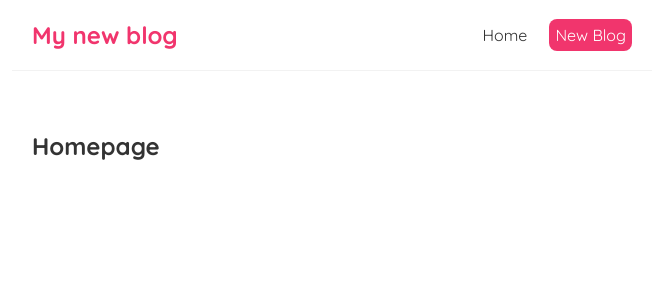
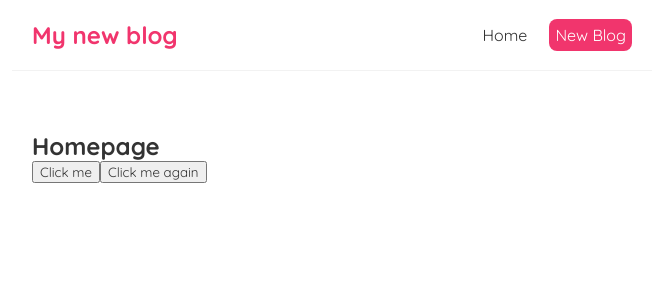
Before and after one commit to RajaramBhurtel/react-blog, a React (Create React App) app: page / in a window 1280 px wide. Shown: the top 300 px of the page, without its empty margins (308-971 px from the left). Built offline with nearby package versions, Linux system fonts and the light colour scheme.

Commit message:
Events in React

```diff
--- a/src/Home.js
+++ b/src/Home.js
@@ -1,7 +1,18 @@
 const Home = () => {
+    const handleClick = (e) =>{
+        console.log('clicked', e);
+    }
+    const handleClickAgain = (name) =>{
+        console.log('clicked by ' + name);
+    }
     return (
         <div className="home">
             <h2>Homepage</h2>
+            <button onClick={handleClick}>Click me</button>
+            {/* button click with anyonomous function */}
+            <button onClick={() =>{
+                handleClickAgain("Sabin");
+            }}>Click me again</button>
         </div>
      );
 }
```
